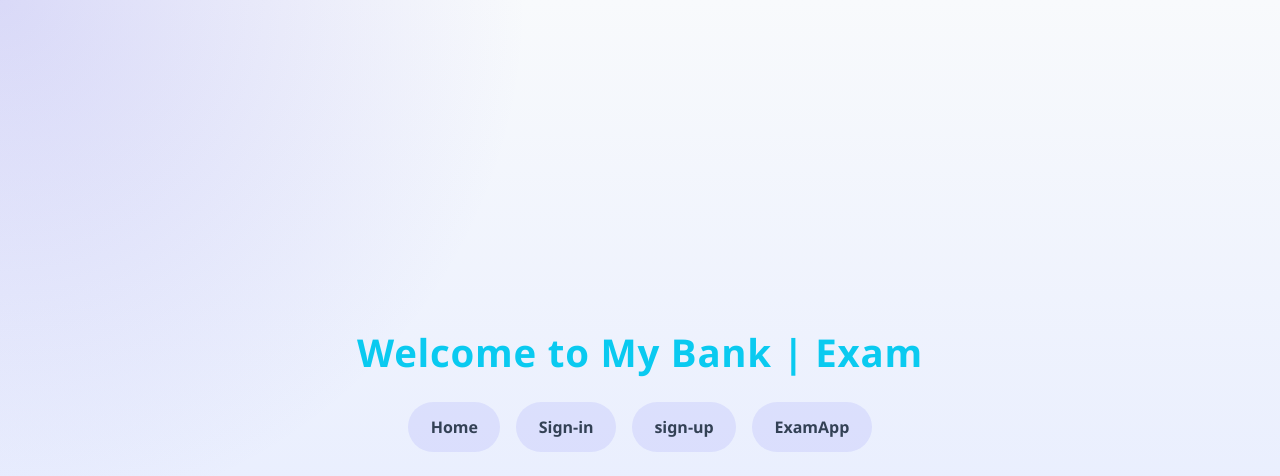
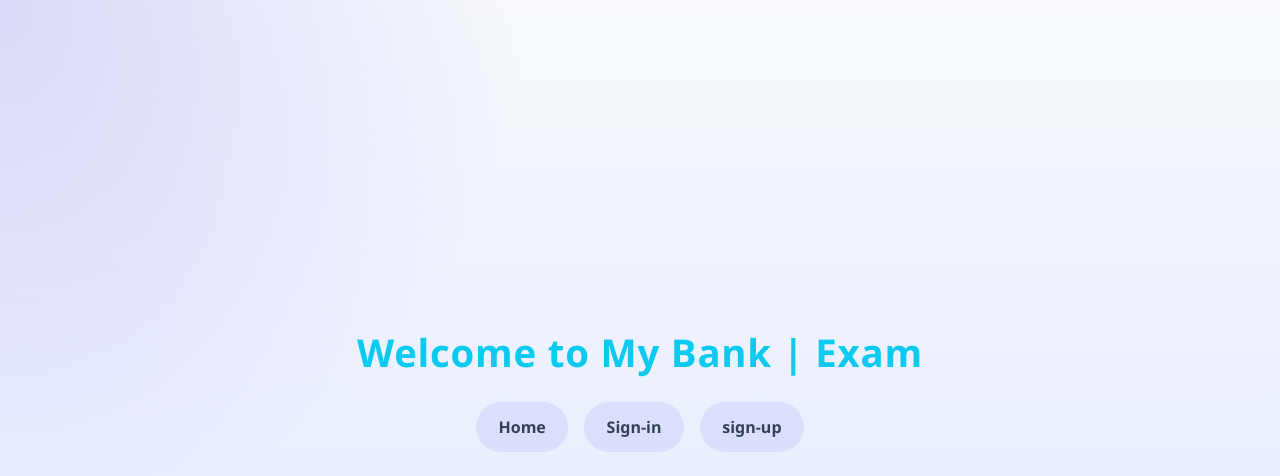
Before and after one commit to AyushVinayMaurya/Bank-Application-, a plain HTML site: page index.html in a window 1280 px wide. Drawn offline with Linux system fonts and the light colour scheme.

Commit message:
Remove ExamApp link from navigation
Removed link to ExamApp from navigation menu.

```diff
--- a/index.html
+++ b/index.html
@@ -78,7 +78,7 @@
             <a href="index.html">Home</a>
             <a href="signin.html">Sign-in</a>
             <a href="singup.html">sign-up</a>
-            <a href="examapp.html">ExamApp</a>
+
 
         </nav>
         <br>
```
